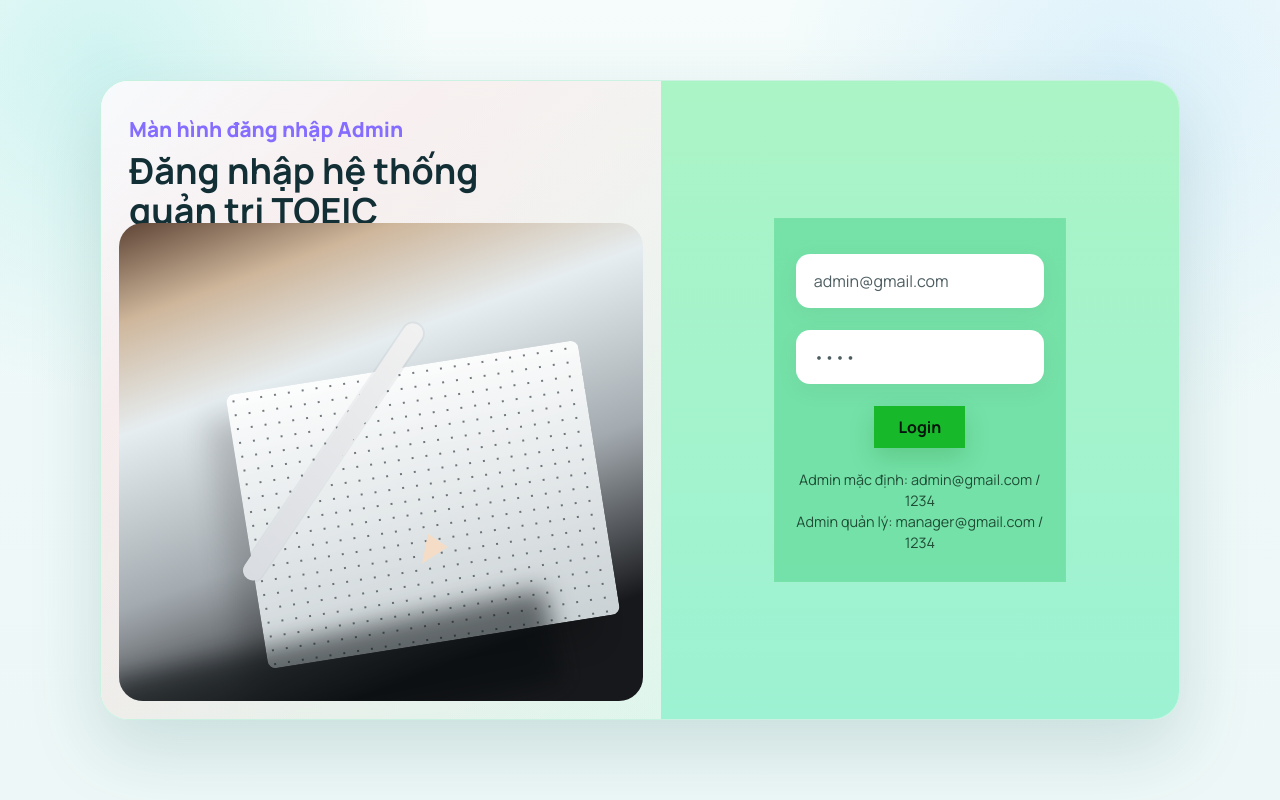
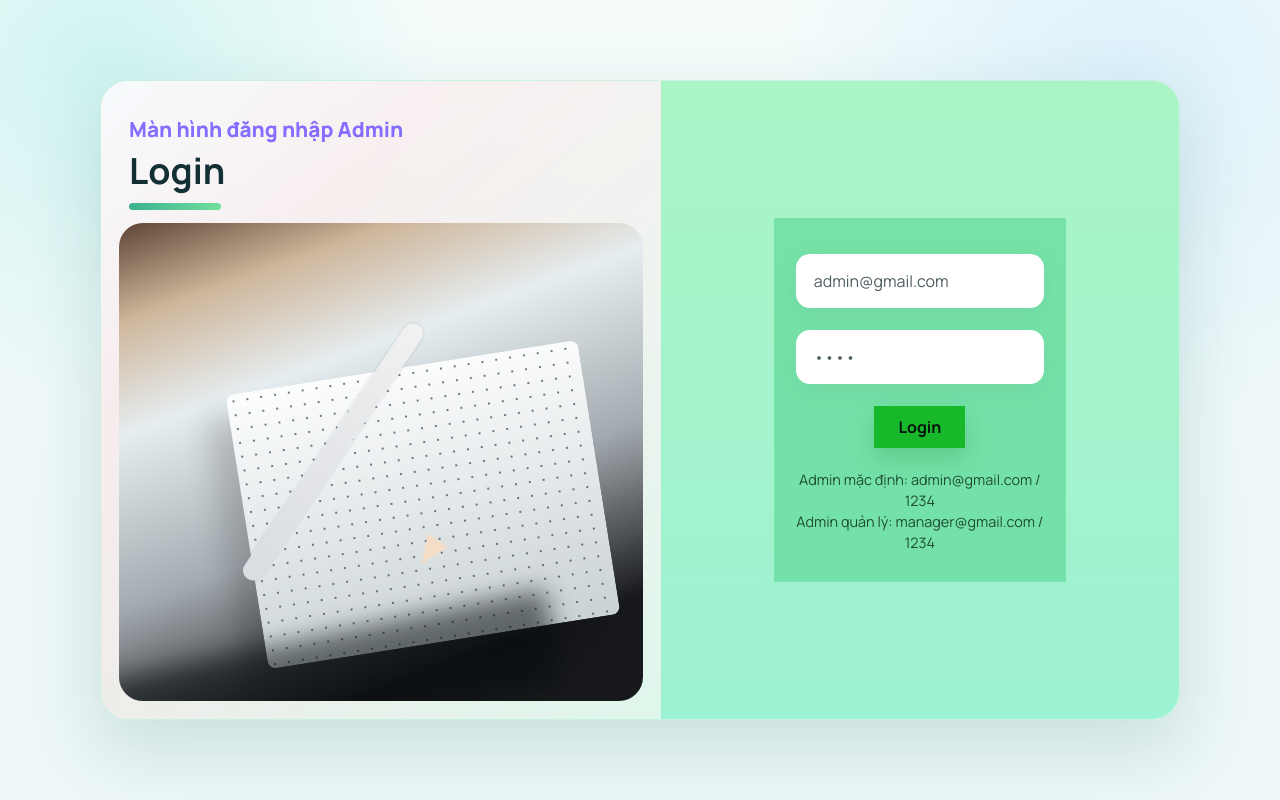
Before and after one commit to lynxbiettuot/Toeic-app, a React (Vite) app in the folder FrontendWeb/: page /login in a window 1280 px wide. Built offline with nearby package versions, Linux system fonts and the light colour scheme.

Commit message:
Simplify admin login heading

```diff
--- a/FrontendWeb/src/pages/auth/LoginPage.jsx
+++ b/FrontendWeb/src/pages/auth/LoginPage.jsx
@@ -65,7 +65,7 @@ export function LoginPage() {
         <div className="login-visual">
           <div className="login-title-wrap">
             <p className="eyebrow">Màn hình đăng nhập Admin</p>
-            <h1>Đăng nhập hệ thống quản trị TOEIC</h1>
+            <h1>Login</h1>
             <span className="title-underline" />
           </div>
 
```
